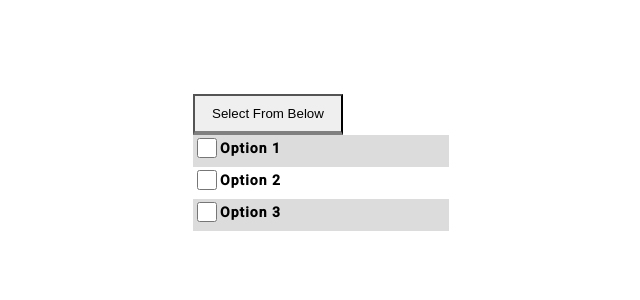
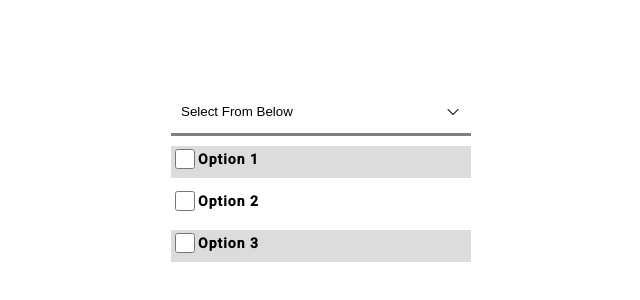
Before and after one commit to ind-aman/Stay, an Angular app in the folder Helper/: page / in a window 1280 px wide. Shown: the part 106-406 px from the top of the page, without its empty margins (319-959 px from the left). Built offline with nearby package versions, Linux system fonts and the light colour scheme.

Commit message:
Animation work with Animation Module

```diff
--- a/Helper/src/app/dropdown/dropdown.component.css
+++ b/Helper/src/app/dropdown/dropdown.component.css
@@ -4,13 +4,18 @@ body{
 
 }
 .dropdown{
-    width: 20%;
+    width: 300px;
 }
 .dropdown button{
+    display: flex;
+    justify-content: space-between;
+    background-color: white;
+    text-align: left;
     padding: 10px;
     margin-top: 200px;
-    border-bottom: 4px solid gray;
-    width: 150px;
+    border: none;
+    border-bottom: 3px solid gray;
+    width: 300px;
 }
 .dropdown input[type=checkbox]{
     height: 20px;
@@ -22,8 +27,15 @@ body{
 
 }
 .dropdown .optionClass{
+    margin-top: 10px;
     height: 2pc;
     align-items: center;
     font-weight: bold;
     letter-spacing: 1px;
 }
+.dropdown button img{
+    transition: all 1s;
+}
+.dropdown button img:active{
+    transform: rotateZ(180deg);
+}
--- a/Helper/src/app/dropdown/dropdown.component.html
+++ b/Helper/src/app/dropdown/dropdown.component.html
@@ -2,7 +2,7 @@
 
 
     <div class="dropdown" >
-        <button (click)="toggleClick()">{{optionTitle}}</button>
+        <button (click)="toggleClick()">{{optionTitle}} <span><img src="../../assets/icons/down-arrow.png" width="16px" [@arrowtoggle]="toggle2 ? 'upside':'downside'"></span></button>
 
         <div *ngFor="let item of OptionList" class="optionClass" [ngStyle]="{display:toggle }" >
             <label style="display: flex; align-items: center;">
--- a/Helper/src/app/dropdown/dropdown.component.ts
+++ b/Helper/src/app/dropdown/dropdown.component.ts
@@ -1,17 +1,37 @@
 import { Component } from '@angular/core';
-import { FormControl} from '@angular/forms';
+import {trigger,state,transition, animation, style, animate} from '@angular/animations';
 
 
 @Component({
   selector: 'app-dropdown',
   templateUrl: './dropdown.component.html',
-  styleUrls: ['./dropdown.component.css']
+  styleUrls: ['./dropdown.component.css'],
+
+  animations:[
+    trigger('arrowtoggle',[
+      state('upside',style({
+        transform: 'rotateZ(0deg)'
+      })),
+      state('downside',style({
+        transform: 'rotateZ(180deg)'
+      })),
+      transition('upside=>downside',[
+        animate('.3s')
+      ]),
+      transition('downside=>upside',[
+        animate('.3s')
+      ])
+    ])
+  ]
 })
 export class DropdownComponent {
 
 toggle:string = "block";
+toggle2:boolean=true;
 selectdList:myOption[]=[];
 optionTitle:string="Select From Below";
+
+
 
 OptionList=[
   { label: 'Option 1', name: 'option1', value: 'value1' },
@@ -20,7 +40,7 @@ OptionList=[
 ]
 
 optionClick(optionValue:myOption){
-  const indexToRemove = this.selectdList.findIndex(option => option.value === optionValue.value);
+  const indexToRemove = this.selectdList.indexOf(optionValue);
 
   if (indexToRemove !== -1) {
     this.selectdList.splice(indexToRemove, 1);
@@ -36,6 +56,7 @@ optionClick(optionValue:myOption){
 
 toggleClick(){
   this.toggle==="block"? this.toggle="none":this.toggle="block";
+  this.toggle2=!this.toggle2;
 }
 
 }
```
Also changed, not shown: Helper/src/assets/icons/down-arrow.png (added).
